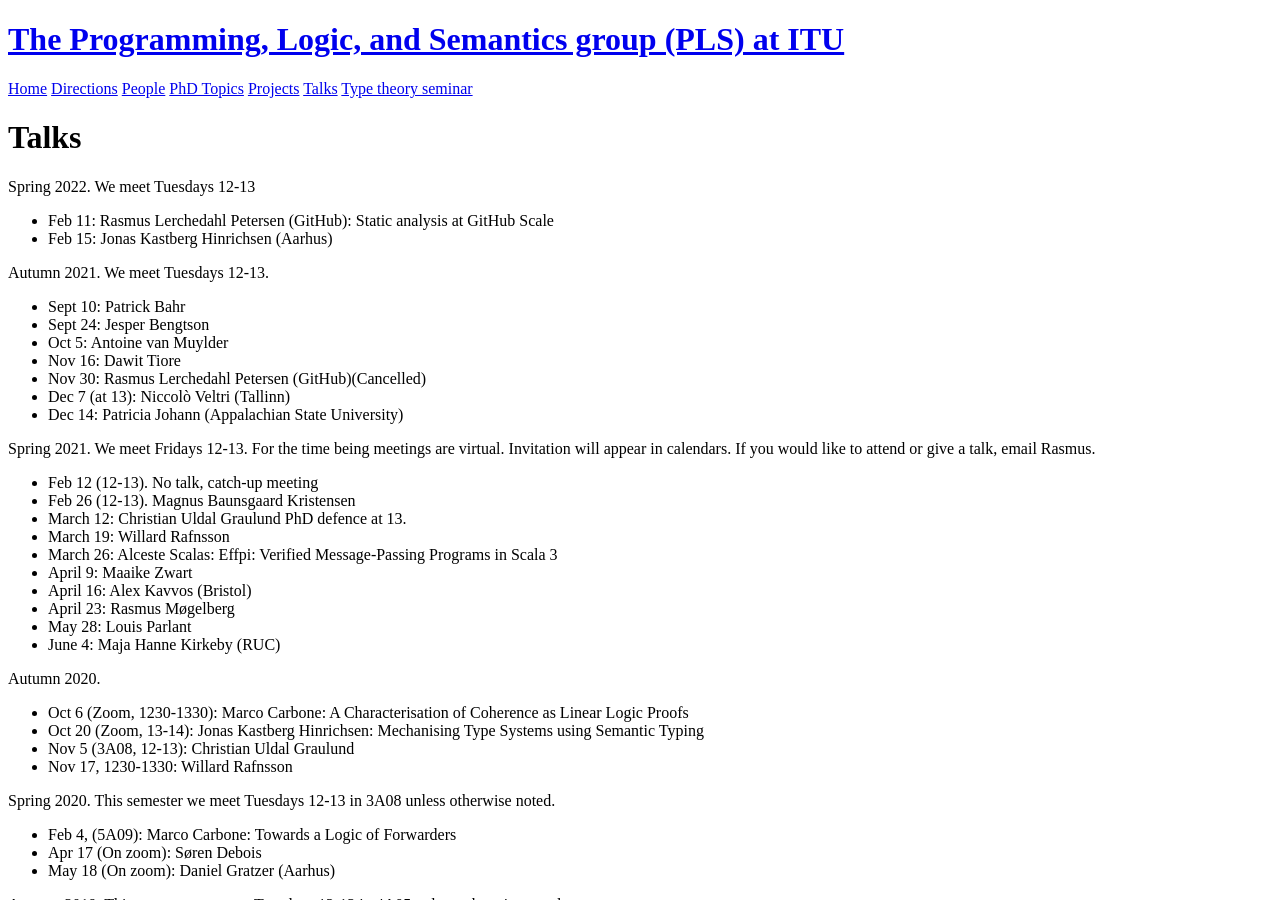
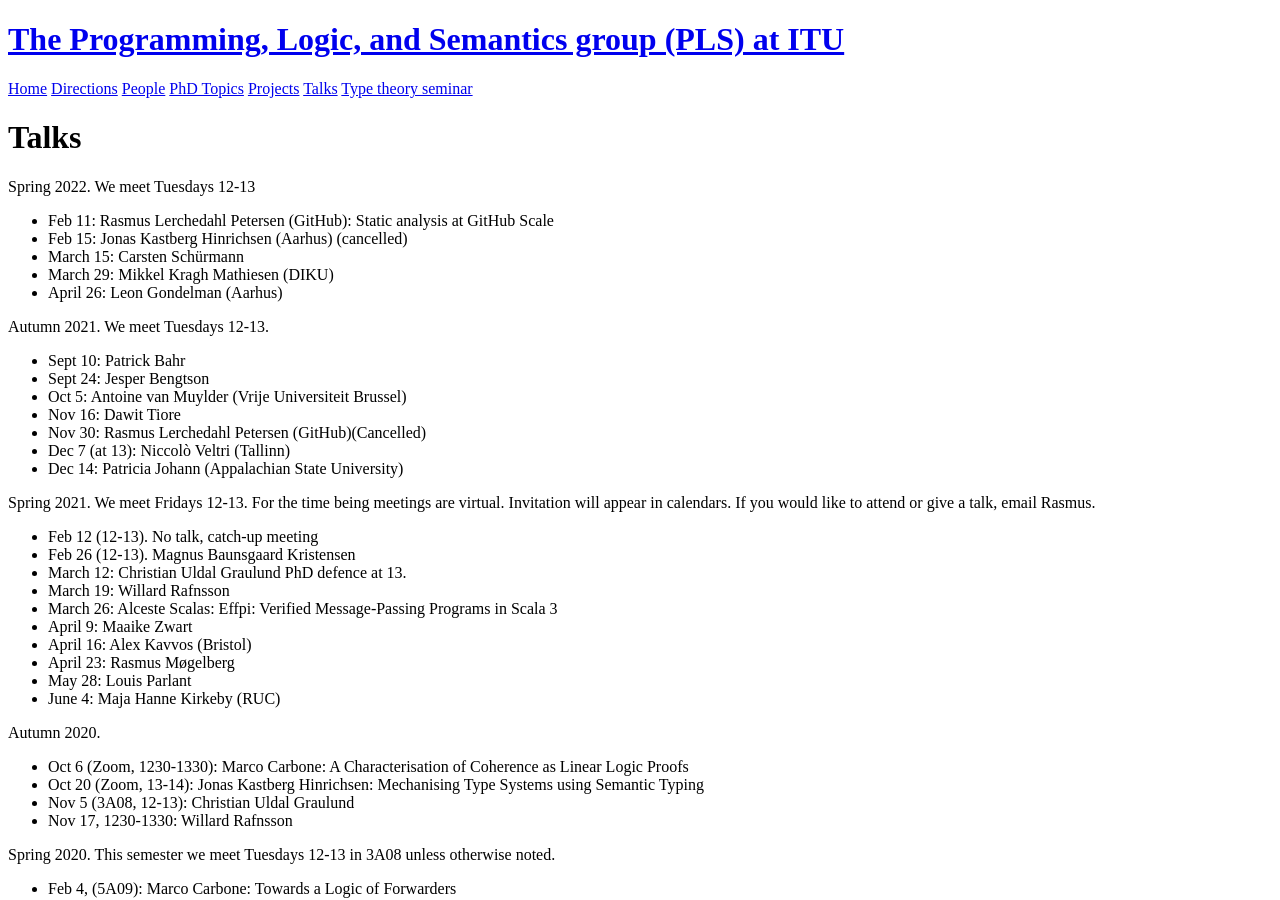
Before and after one commit to rmogelberg/pls.itu.dk, a Jekyll site: the page built from Talks.md, in a window 1280 px wide and 900 px high. Built offline with Jekyll 4.4.1, drawn with Linux system fonts in a browser that asks for light colours.

Commit message:
talks updated

```diff
--- a/Talks.md
+++ b/Talks.md
@@ -4,13 +4,16 @@ title: Talks
 ---
 Spring 2022. We meet Tuesdays 12-13
 - Feb 11: Rasmus Lerchedahl Petersen (GitHub): Static analysis at GitHub Scale
-- Feb 15: Jonas Kastberg Hinrichsen (Aarhus)
+- Feb 15: Jonas Kastberg Hinrichsen (Aarhus) (cancelled)
+- March 15: Carsten Schürmann
+- March 29: Mikkel Kragh Mathiesen (DIKU)
+- April 26: Leon Gondelman (Aarhus)
 
 
 Autumn 2021. We meet Tuesdays 12-13.
 - Sept 10: Patrick Bahr
 - Sept 24: Jesper Bengtson
-- Oct 5: Antoine van Muylder
+- Oct 5: Antoine van Muylder (Vrije Universiteit Brussel)
 - Nov 16: Dawit Tiore
 - Nov 30: Rasmus Lerchedahl Petersen (GitHub)(Cancelled)
 - Dec 7 (at 13): Niccolò Veltri (Tallinn)
```
